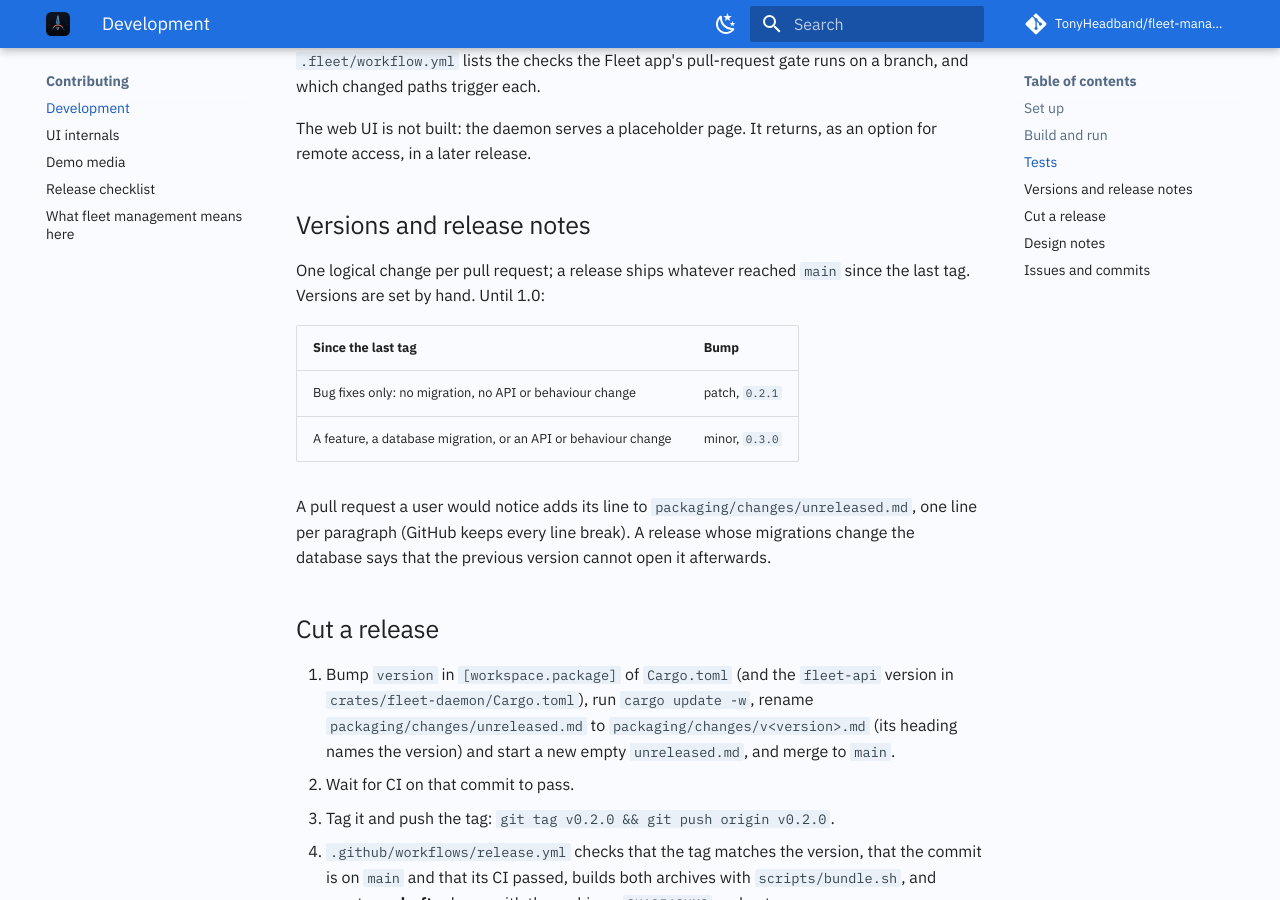
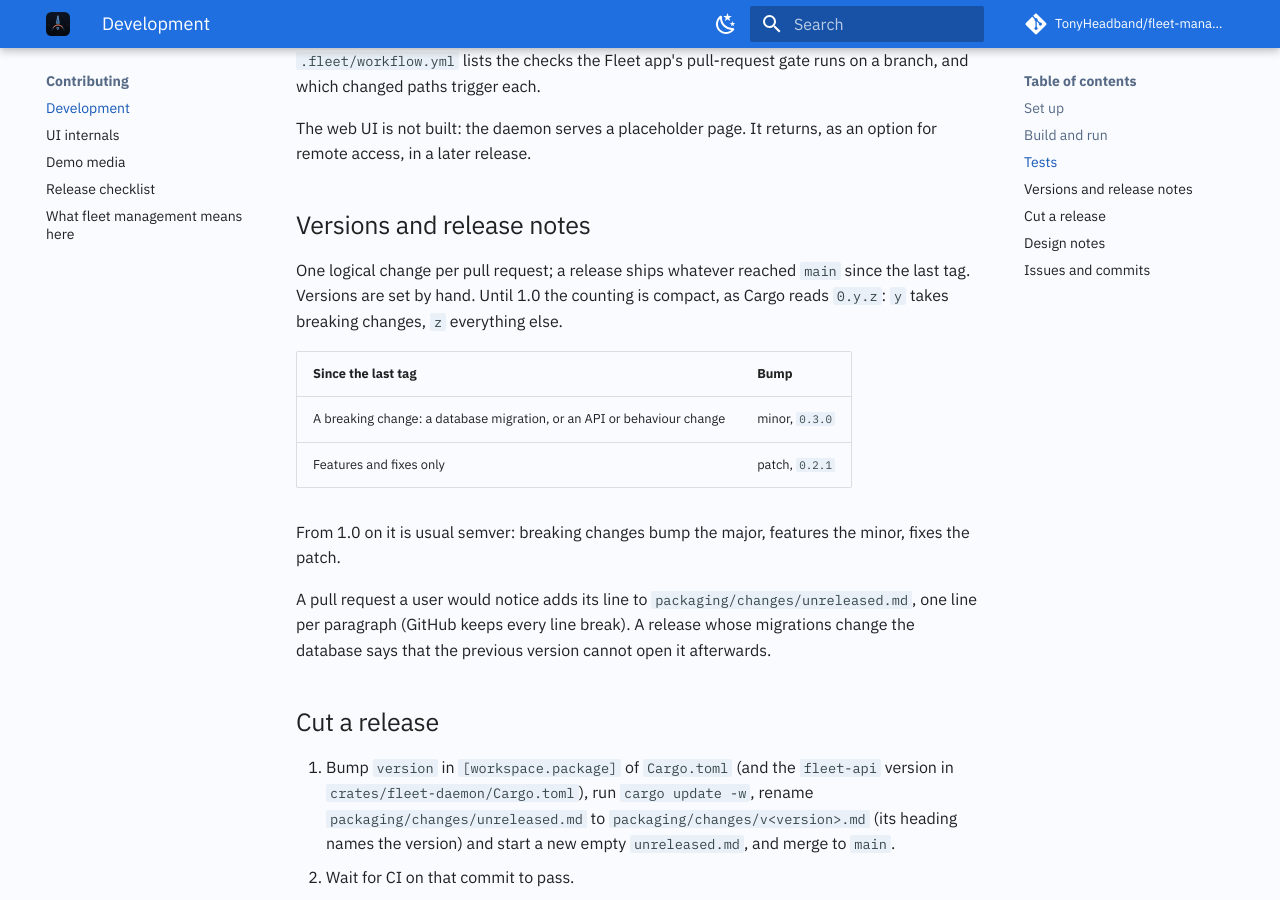
Before and after one commit to TonyHeadband/fleet-manager, an MkDocs documentation site: the page built from docs/contributing/development.md, in a window 1280 px wide and 900 px high, scrolled down 1354 px. Built offline with MkDocs 1.6.1 and Material for MkDocs 9.7.7, drawn with Linux system fonts in a browser that asks for light colours; comment, search, counter and statistics services are not loaded.

Commit message:
docs(release): compact 0.y.z counting before 1.0, usual semver after
Features only bumped the minor like a breaking change, so a 0.x release could
not tell the two apart. Before 1.0, y now takes breaking changes and z
features and fixes, as Cargo reads 0.y.z.

Co-Authored-By: Claude Opus 5.5 <noreply@anthropic.com>

```diff
--- a/docs/contributing/development.md
+++ b/docs/contributing/development.md
@@ -57,12 +57,15 @@ later release.
 ## Versions and release notes
 
 One logical change per pull request; a release ships whatever reached `main` since the last tag. Versions are set
-by hand. Until 1.0:
+by hand. Until 1.0 the counting is compact, as Cargo reads `0.y.z`: `y` takes breaking changes, `z` everything
+else.
 
 | Since the last tag | Bump |
 | --- | --- |
-| Bug fixes only: no migration, no API or behaviour change | patch, `0.2.1` |
-| A feature, a database migration, or an API or behaviour change | minor, `0.3.0` |
+| A breaking change: a database migration, or an API or behaviour change | minor, `0.3.0` |
+| Features and fixes only | patch, `0.2.1` |
+
+From 1.0 on it is usual semver: breaking changes bump the major, features the minor, fixes the patch.
 
 A pull request a user would notice adds its line to `packaging/changes/unreleased.md`, one line per paragraph
 (GitHub keeps every line break). A release whose migrations change the database says that the previous version
```
